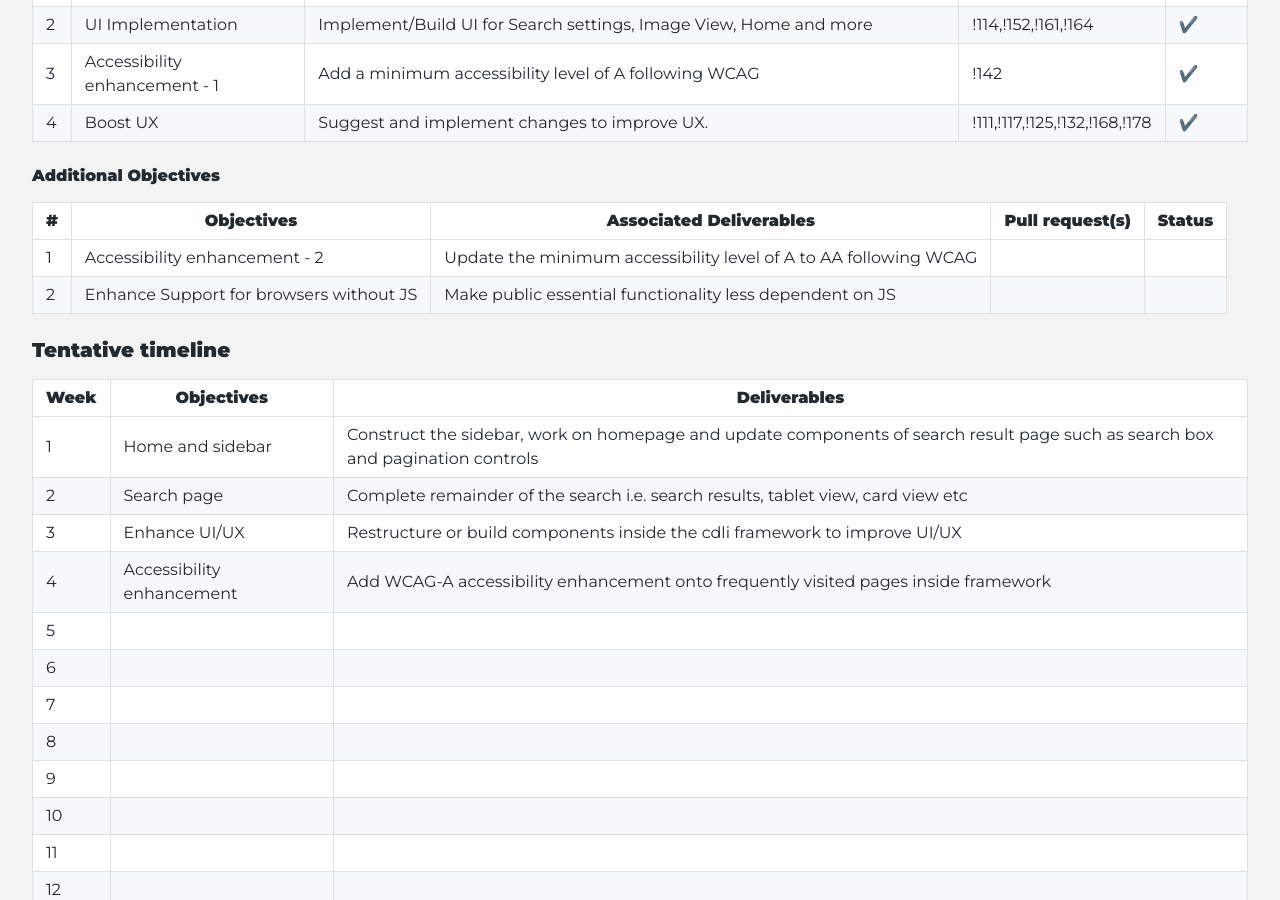
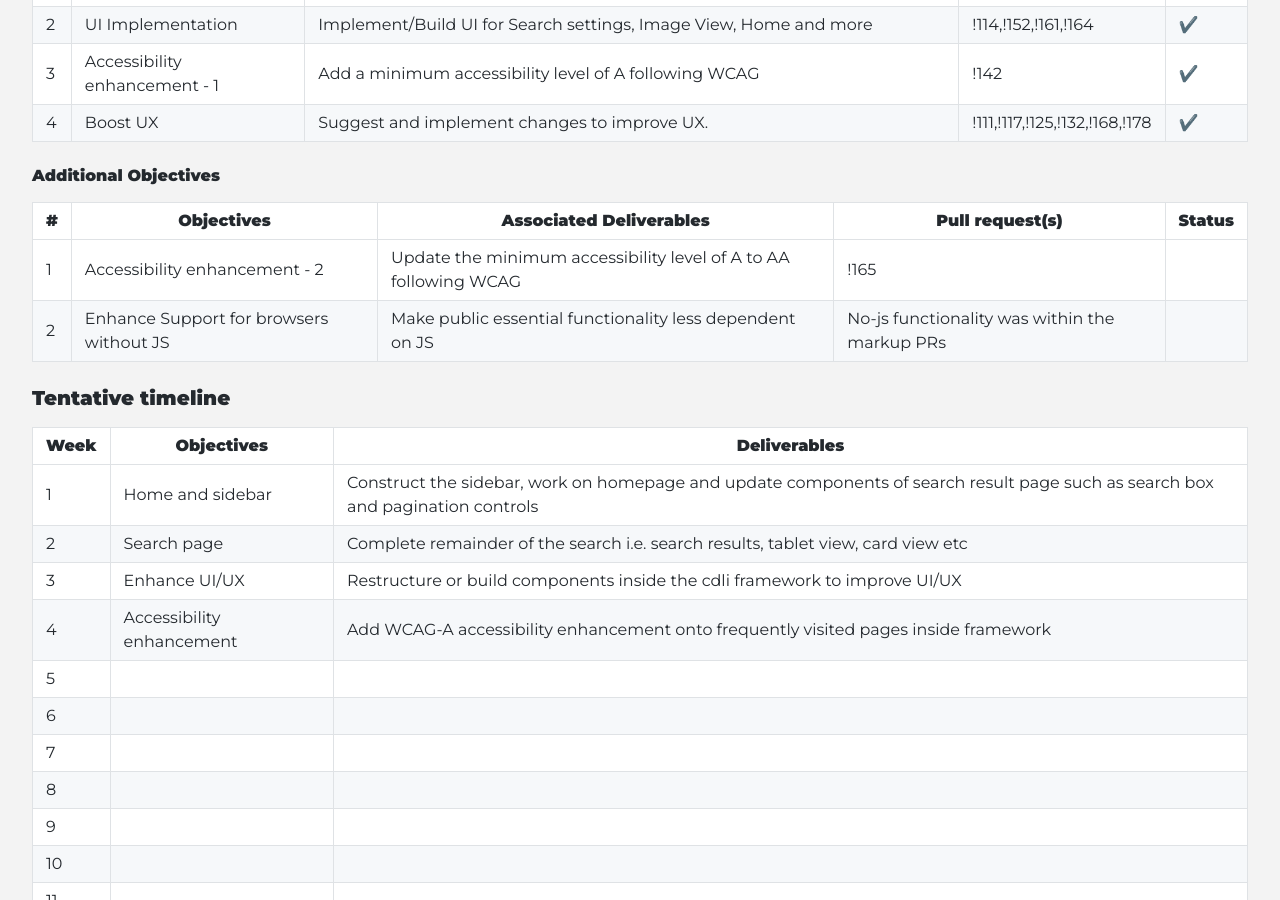
Before and after one commit to cdli-gh/blog, a Jekyll site: the page built from _blog/gsoc20/design_integration/index.md, in a window 1280 px wide and 900 px high, scrolled down 747 px. Built offline with Jekyll 4.4.1, drawn with Linux system fonts in a browser that asks for light colours; Markdown is read by kramdown in place of the engine named in the settings.

Commit message:
Update index.md

```diff
--- a/_blog/gsoc20/design_integration/index.md
+++ b/_blog/gsoc20/design_integration/index.md
@@ -24,8 +24,8 @@ Objectives are separated in two categories: essential and additional, they are a
 
 |\#|Objectives|Associated Deliverables|Pull request(s)|Status|
 |---	|---	|---	|--- |---	|
-|1   	|Accessibility enhancement - 2   	| Update the minimum accessibility level of A to AA following WCAG  |   	|
-|2   	|Enhance Support for browsers without JS   	| Make public essential functionality less dependent on JS    	|   	|
+|1   	|Accessibility enhancement - 2   	| Update the minimum accessibility level of A to AA following WCAG  | !165  	|
+|2   	|Enhance Support for browsers without JS   	| Make public essential functionality less dependent on JS    	| No-js functionality was within the markup PRs  	|
 
 ### Tentative timeline
 
```
